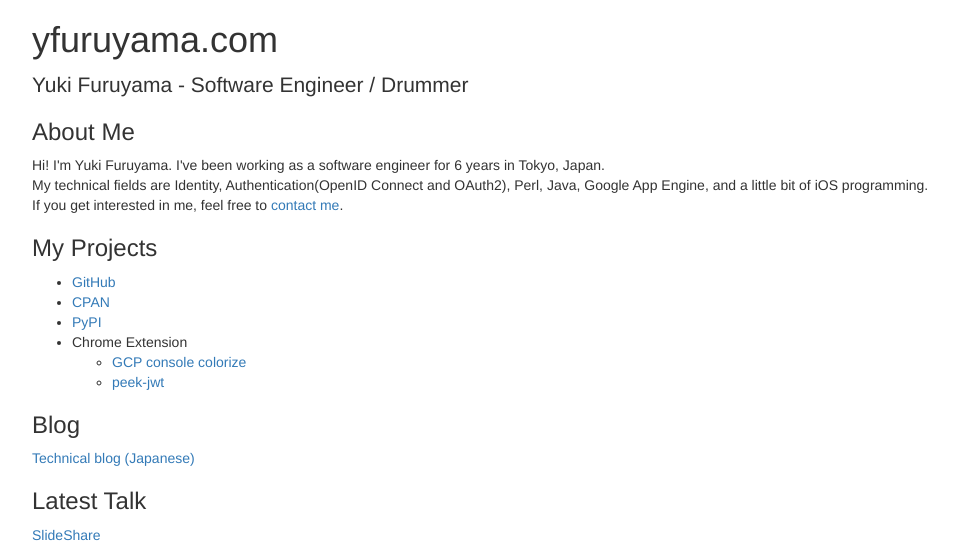
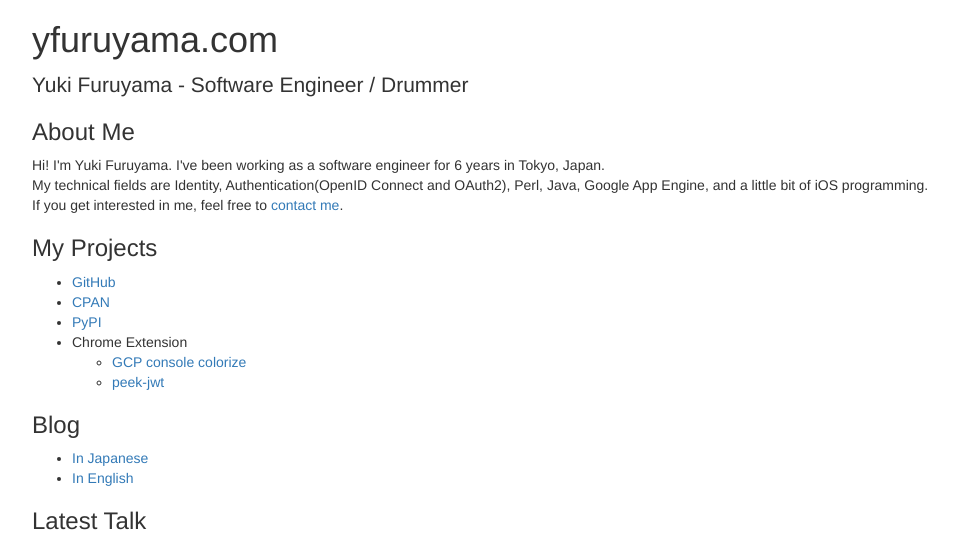
Before and after one commit to yfuruyama/yfuruyama.com, a plain HTML site: page index.html in a window 1280 px wide. Shown: the top 543 px of the page, without its empty margins (38-996 px from the left). Drawn offline with nearby package versions, Linux system fonts and the light colour scheme.

Commit message:
Add english blog

```diff
--- a/index.html
+++ b/index.html
@@ -11,7 +11,6 @@
 
       ga('create', 'UA-25397287-2', 'auto');
       ga('send', 'pageview');
-
     </script>
   </head>
   <body>
@@ -33,7 +32,10 @@
         </li>
       </ul>
       <h3>Blog</h3>
-      <a href="http://addsict.hatenablog.com/">Technical blog (Japanese)</a>
+      <ul>
+        <li><a href="http://addsict.hatenablog.com/">In Japanese</a></li>
+        <li><a href="https://medium.com/@yfuruyama">In English</a></li>
+      </ul>
       <h3>Latest Talk</h3>
       <p><a href="https://www.slideshare.net/furuyamayuuki">SlideShare</a></p>
       <iframe src="//www.slideshare.net/slideshow/embed_code/key/yl3Z8aPVYDL6bg" width="340" height="290" frameborder="0" marginwidth="0" marginheight="0" scrolling="no" style="border:1px solid #CCC; border-width:1px; margin-bottom:5px; max-width: 100%;" allowfullscreen> </iframe> <div style="margin-bottom:5px"> <strong> <a href="//www.slideshare.net/furuyamayuuki/gcp-72165187" title="スケーラブル GCP アーキテクチャ" target="_blank">スケーラブル GCP アーキテクチャ</a> </strong> from <strong><a target="_blank" href="//www.slideshare.net/furuyamayuuki">Yuuki Furuyama</a></strong> </div>
```
Also changed, not shown: 2 other files.
